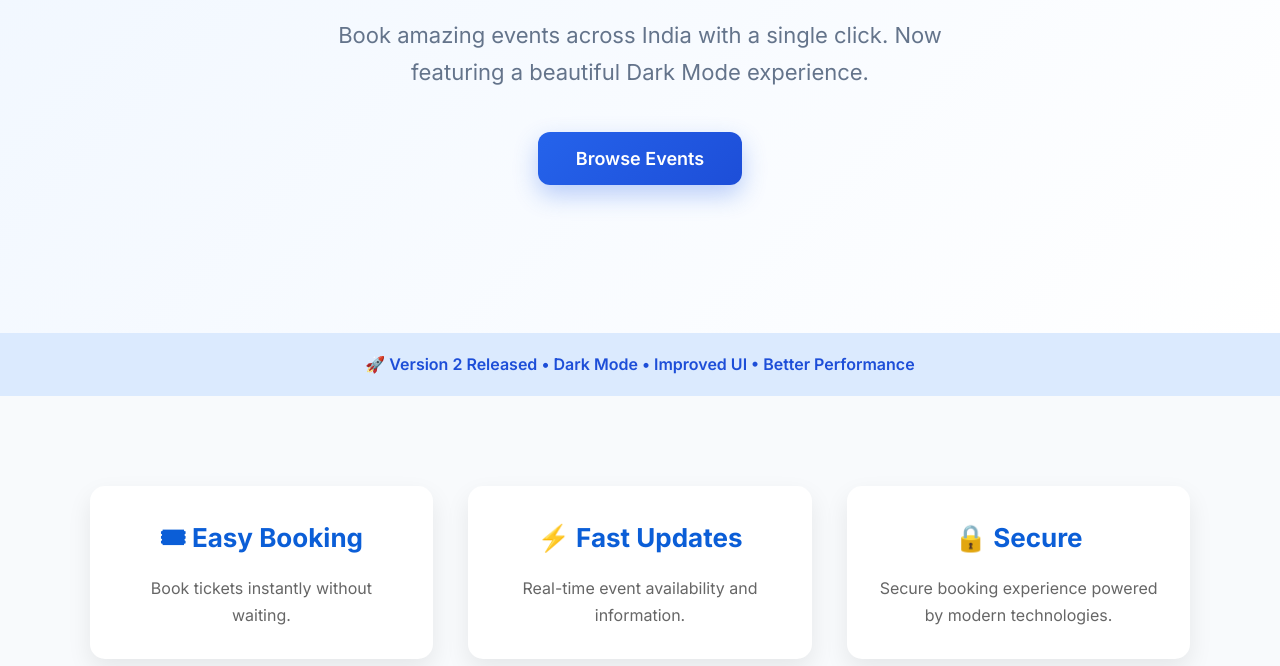
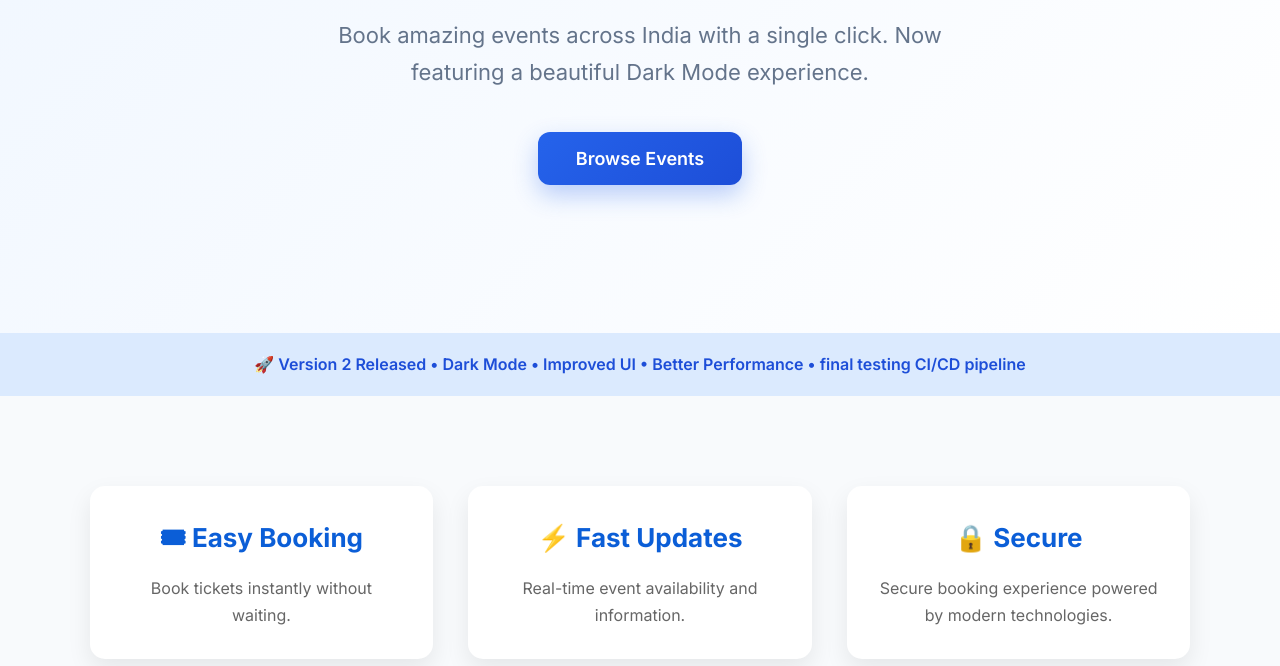
Before and after one commit to nishitsharma123/smart-event-portal, a plain HTML site: page frontend/index.html in a window 1280 px wide. Shown: the part 431-1097 px from the top of the page. Drawn offline with Linux system fonts and the light colour scheme; no server answers.

Commit message:
final testing

```diff
--- a/frontend/index.html
+++ b/frontend/index.html
@@ -99,6 +99,8 @@ Now featuring a beautiful Dark Mode experience.
 
     • Better Performance
 
+    • final testing CI/CD pipeline
+
 </section>
 
     <!-- ================= FEATURES ================= -->
```
